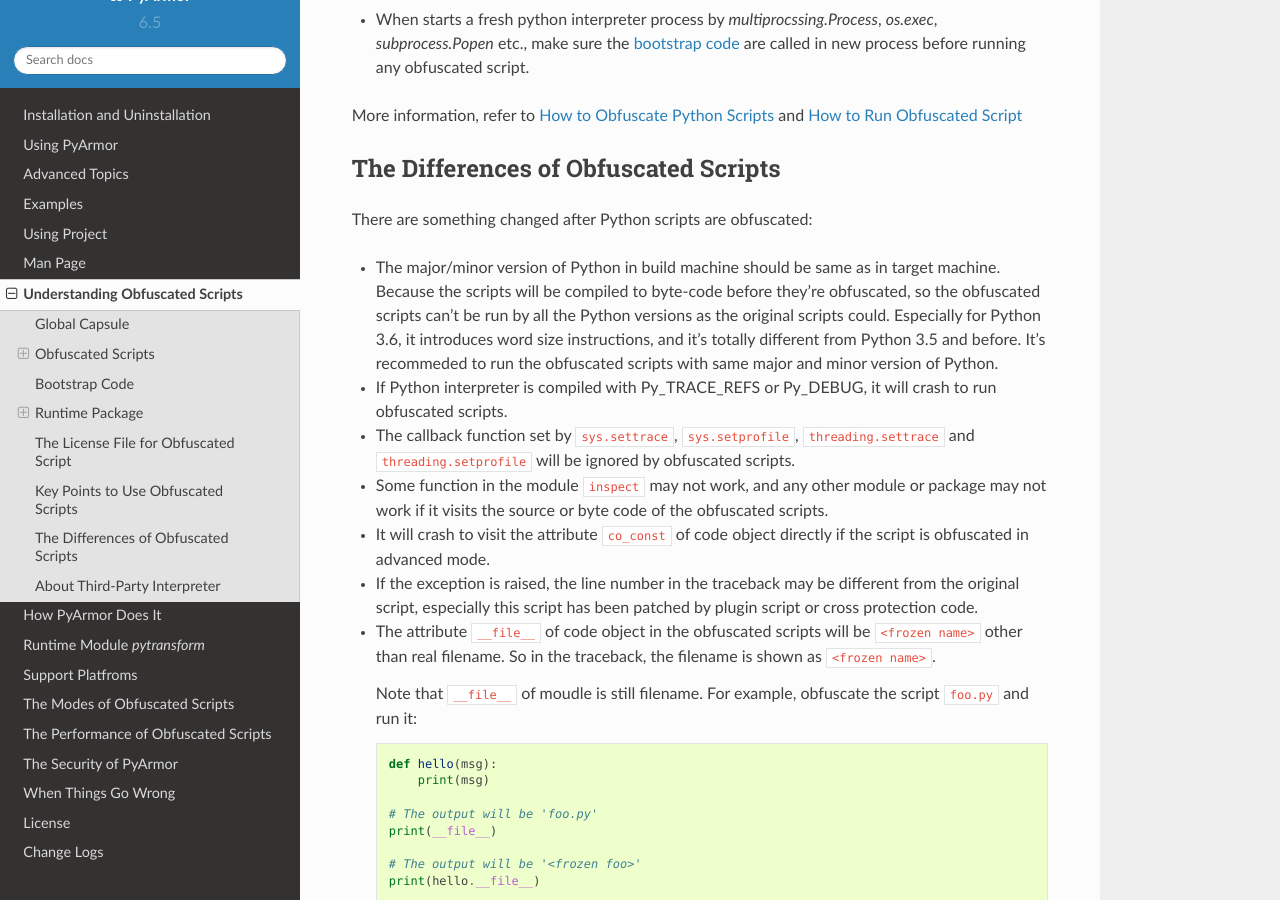
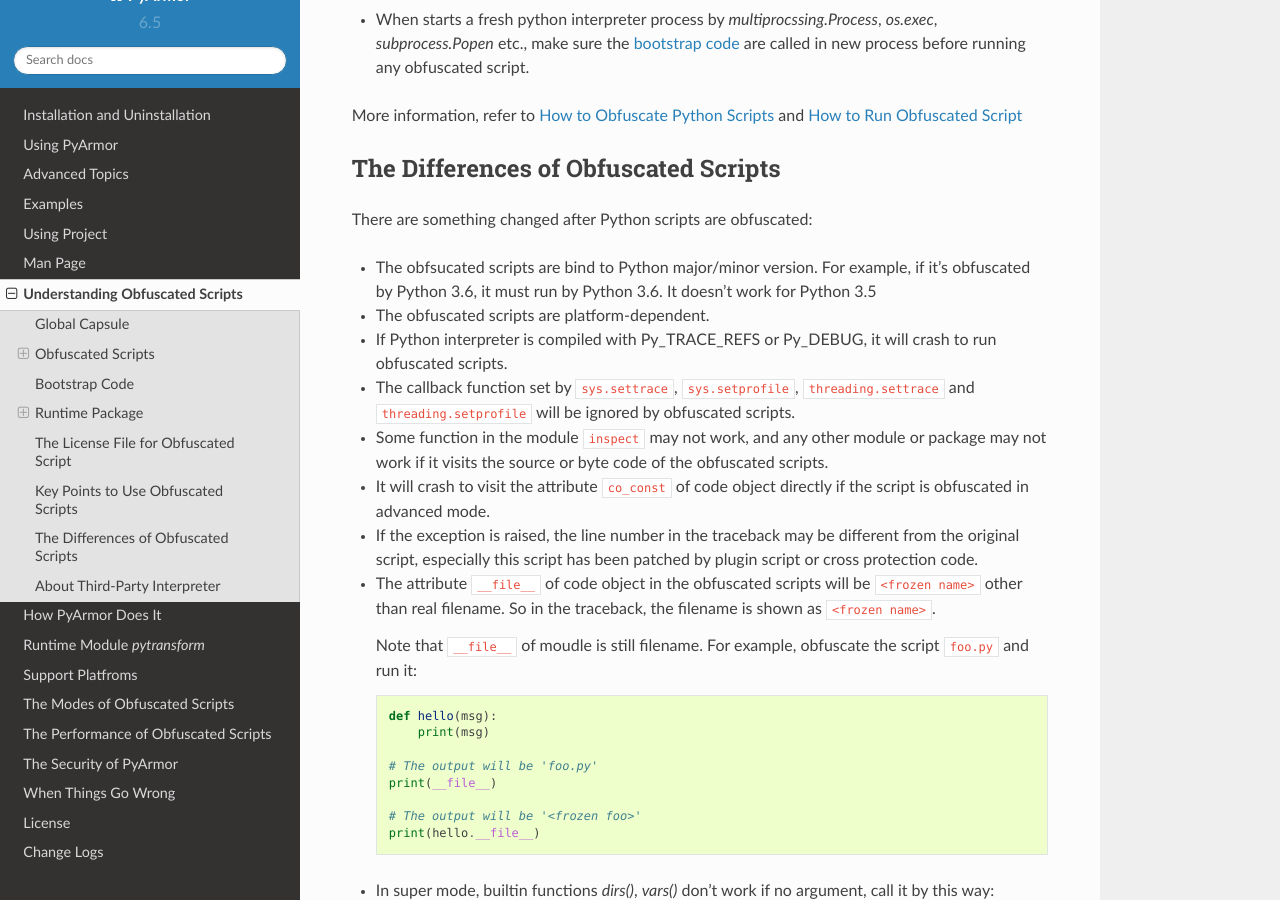
Before and after one commit to dashingsoft/pyarmor, a Sphinx documentation site: the page built from docs/understand-obfuscated-scripts.rst, in a window 1280 px wide and 900 px high, scrolled down 4821 px. Built offline with Sphinx 7.4.7 and the Read the Docs theme 2.0.0, drawn with Linux system fonts in a browser that asks for light colours.

Commit message:
Refine doc

```diff
--- a/docs/understand-obfuscated-scripts.rst
+++ b/docs/understand-obfuscated-scripts.rst
@@ -242,13 +242,11 @@ The Differences of Obfuscated Scripts
 
 There are something changed after Python scripts are obfuscated:
 
-* The major/minor version of Python in build machine should be same as
-  in target machine. Because the scripts will be compiled to byte-code
-  before they're obfuscated, so the obfuscated scripts can't be run by
-  all the Python versions as the original scripts could. Especially
-  for Python 3.6, it introduces word size instructions, and it's
-  totally different from Python 3.5 and before. It's recommeded to run
-  the obfuscated scripts with same major and minor version of Python.
+* The obfsucated scripts are bind to Python major/minor version. For example, if
+  it's obfuscated by Python 3.6, it must run by Python 3.6. It doesn't work for
+  Python 3.5
+
+* The obfuscated scripts are platform-dependent.
 
 * If Python interpreter is compiled with Py_TRACE_REFS or Py_DEBUG, it
   will crash to run obfuscated scripts.
```
Also changed, not shown: docs/license.rst (+4 -7 lines).
